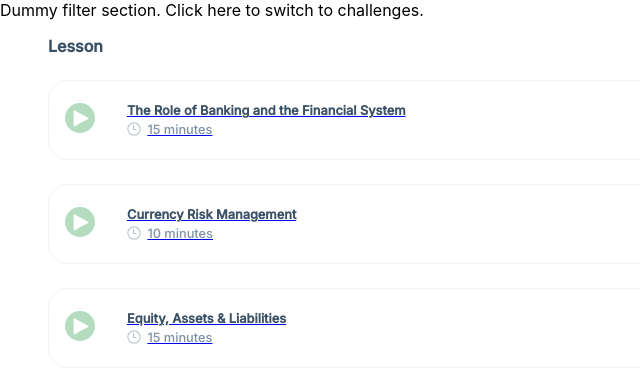
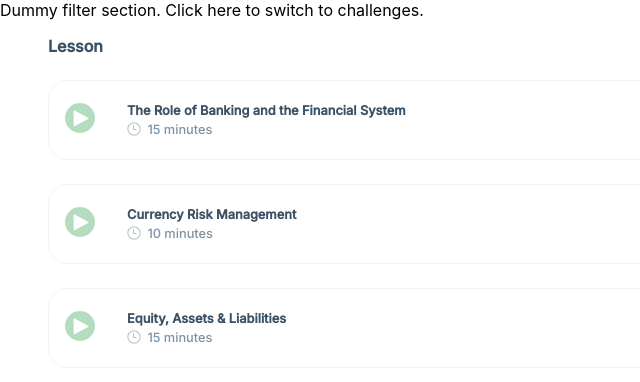
Before and after one commit to ecf123/ecf-fe-prototype, a React (Create React App) app: page /courses/1 in a window 1280 px wide. Shown: the top 382 px of the page, without its empty margins (0-640 px from the left). Built offline with nearby package versions, Linux system fonts and the light colour scheme.

Commit message:
Completed up to testing

```diff
--- a/src/components/CourseOverviewListItem/CourseOverviewListItem.jsx
+++ b/src/components/CourseOverviewListItem/CourseOverviewListItem.jsx
@@ -10,6 +10,7 @@ const CourseOverviewListItem = ({ image, title, duration, id, category }) => {
     const handleClick = () => {
         setCompleted(true);
     };
+
     const setImage = () => {
         if (completed === true) {
             return Redo;
@@ -17,8 +18,19 @@ const CourseOverviewListItem = ({ image, title, duration, id, category }) => {
             return image;
         }
     };
+
+    const setPath = () => {
+        if (category === "lesson") {
+            return "/lesson/:lessonId";
+        } else if (category === "challenge") {
+            return "/quiz/:quizId";
+        } else if (category === "additional") {
+            return "/";
+        }
+    };
+
     return (
-    <Link to="/lesson/:lessonId">
+        <Link to={setPath()} style={{ textDecoration: 'none' }}>
             <div id={id} className="list-item" onClick={handleClick}>
                 <div className="list-item__icon-container">
                     <img className="list-item__icon" src={setImage()} alt="" />
@@ -26,8 +38,14 @@ const CourseOverviewListItem = ({ image, title, duration, id, category }) => {
                 <div className="list-item__content">
                     <h1 className="list-item__title">{title}</h1>
                     <div className="list-item__duration">
-            <img className="list-item__duration--icon" src={ClockIcon} alt="" />
-            <h2 className="list-item__duration--heading">{duration}</h2>
+                        <img
+                            className="list-item__duration--icon"
+                            src={ClockIcon}
+                            alt=""
+                        />
+                        <h2 className="list-item__duration--heading">
+                            {duration}
+                        </h2>
                     </div>
                 </div>
             </div>
--- a/src/containers/CourseOverview/CourseOverview.jsx
+++ b/src/containers/CourseOverview/CourseOverview.jsx
@@ -22,7 +22,7 @@ const CourseOverview = () => {
       <div className="course-overview__filters" onClick={handleCategoryChange}>
         Dummy filter section. Click here to switch to challenges.
       </div>
-      <div className="course-overview__list">
+      <div data-testid="course-overview-list" className="course-overview__list">
         <CourseOverviewList
           title={capitalisedNames(category)}
           category={category}
```
Also changed, not shown: 1 other file (tests, documents, lock files or other folders). Lines whose indentation alone changed are shown as unchanged.
